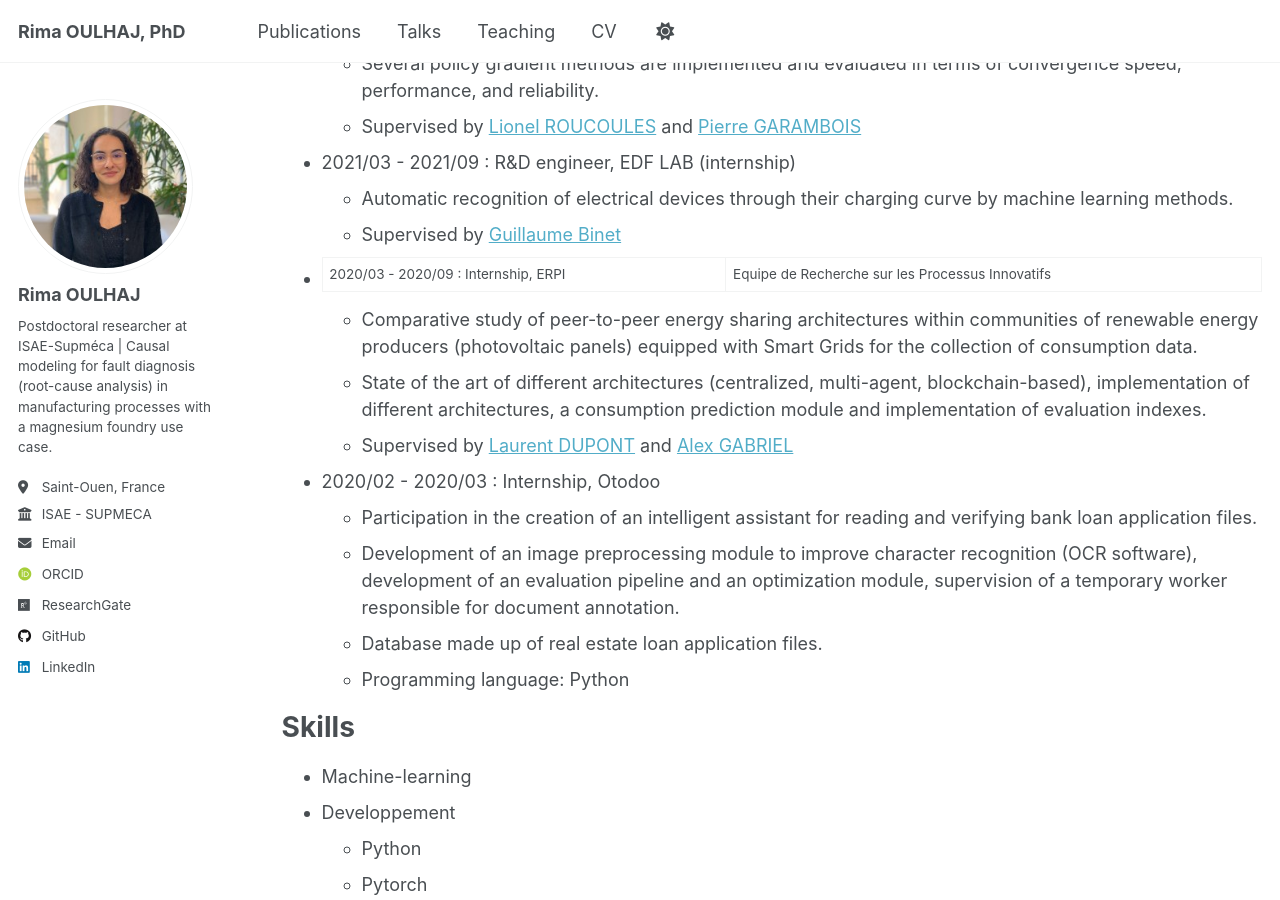
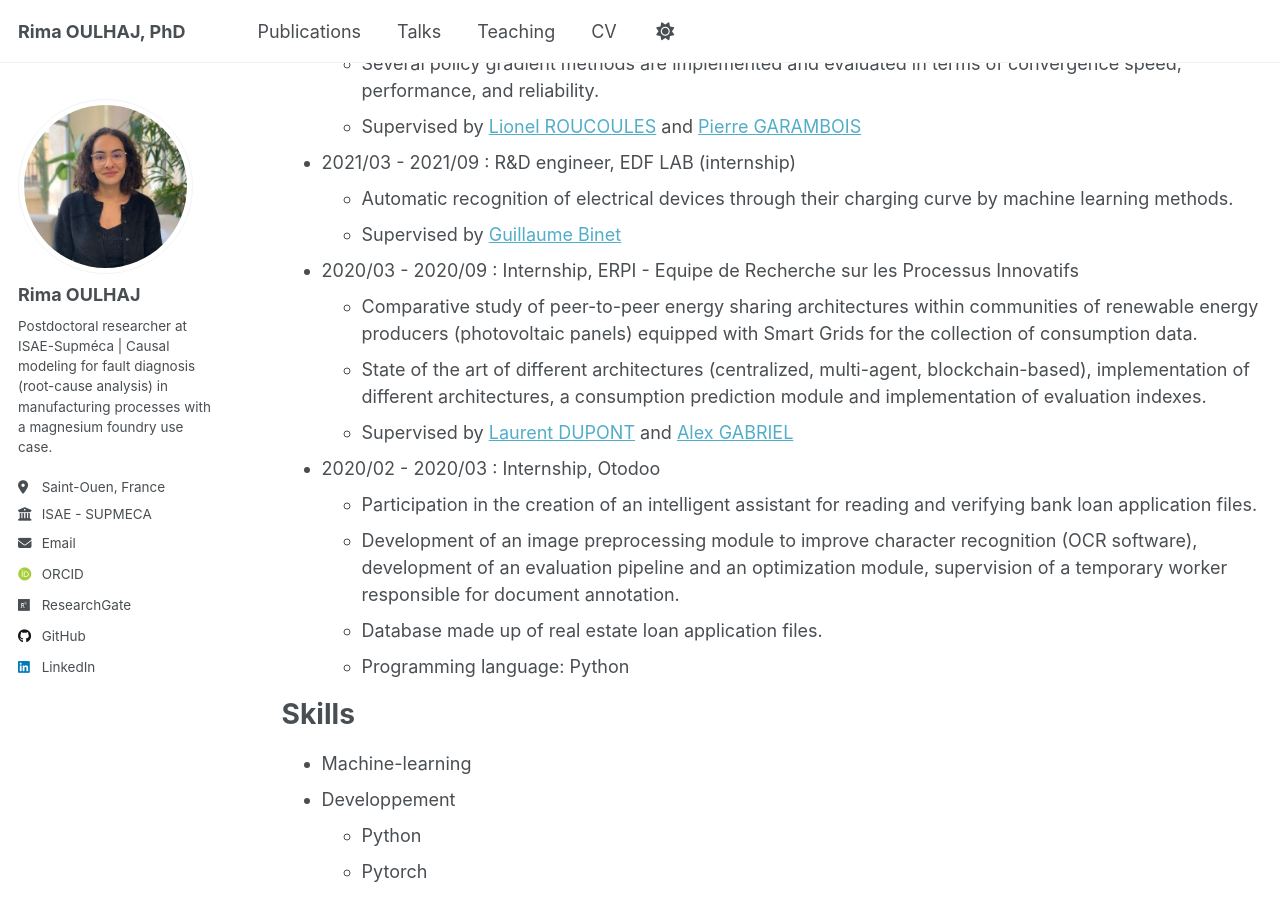
Before and after one commit to rimaoulhaj1/homepage, a Jekyll site: the page built from _pages/cv.md, in a window 1280 px wide and 900 px high, scrolled down 771 px. Built offline with Jekyll 4.4.1, drawn with Linux system fonts in a browser that asks for light colours; some web fonts are replaced; a script that is not in the unit is left out.

Commit message:
Update cv.md

```diff
--- a/_pages/cv.md
+++ b/_pages/cv.md
@@ -34,7 +34,7 @@ Work experience
   * Automatic recognition of electrical devices through their charging curve by machine learning methods.
   * Supervised by [Guillaume Binet](https://www.linkedin.com/in/guillaume-binet-825533200?trk=people-guest_people_search-card)
 
-* 2020/03 - 2020/09 :  Internship, ERPI | Equipe de Recherche sur les Processus Innovatifs
+* 2020/03 - 2020/09 :  Internship, ERPI - Equipe de Recherche sur les Processus Innovatifs
   * Comparative study of peer-to-peer energy sharing architectures within communities of renewable energy producers (photovoltaic panels) equipped with Smart Grids for the collection of consumption data.
   * State of the art of different architectures (centralized, multi-agent, blockchain-based), implementation of different architectures, a consumption prediction module and implementation of evaluation indexes.
   * Supervised by [Laurent DUPONT](https://www.linkedin.com/in/guillaume-binet-825533200?trk=people-guest_people_search-card) and [Alex GABRIEL]()
```
